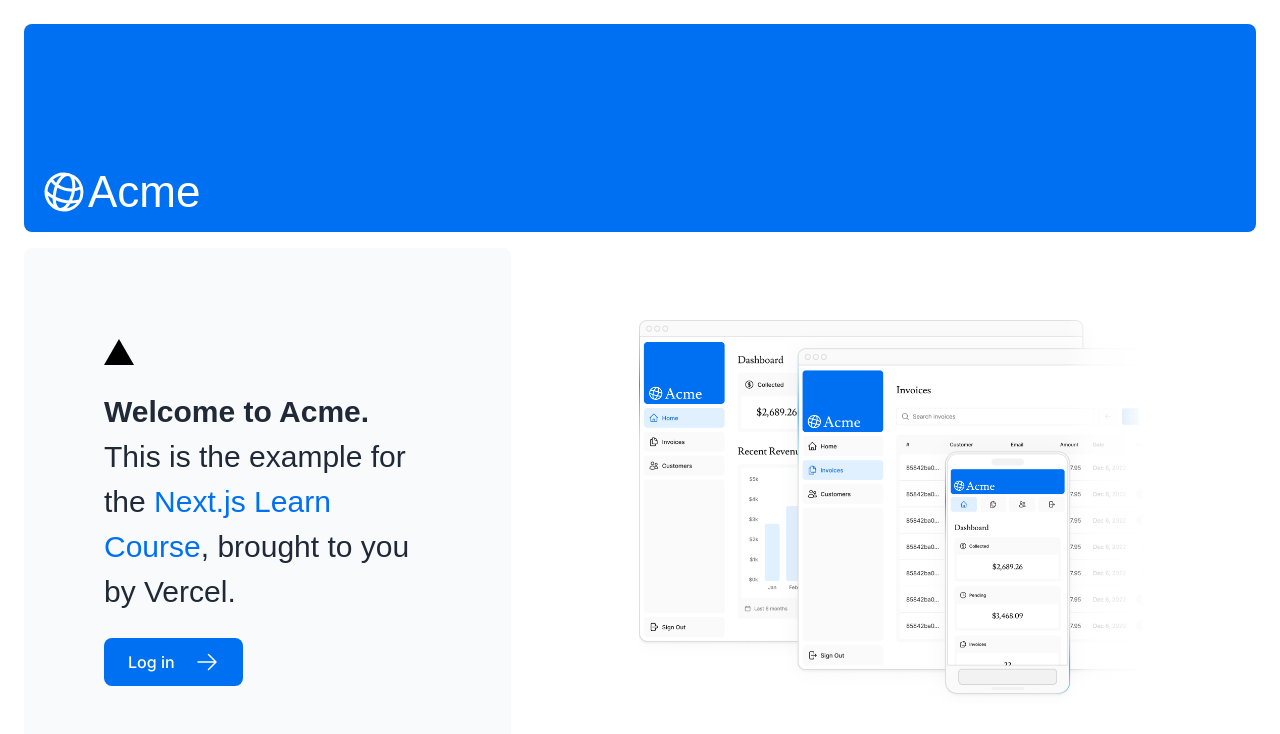
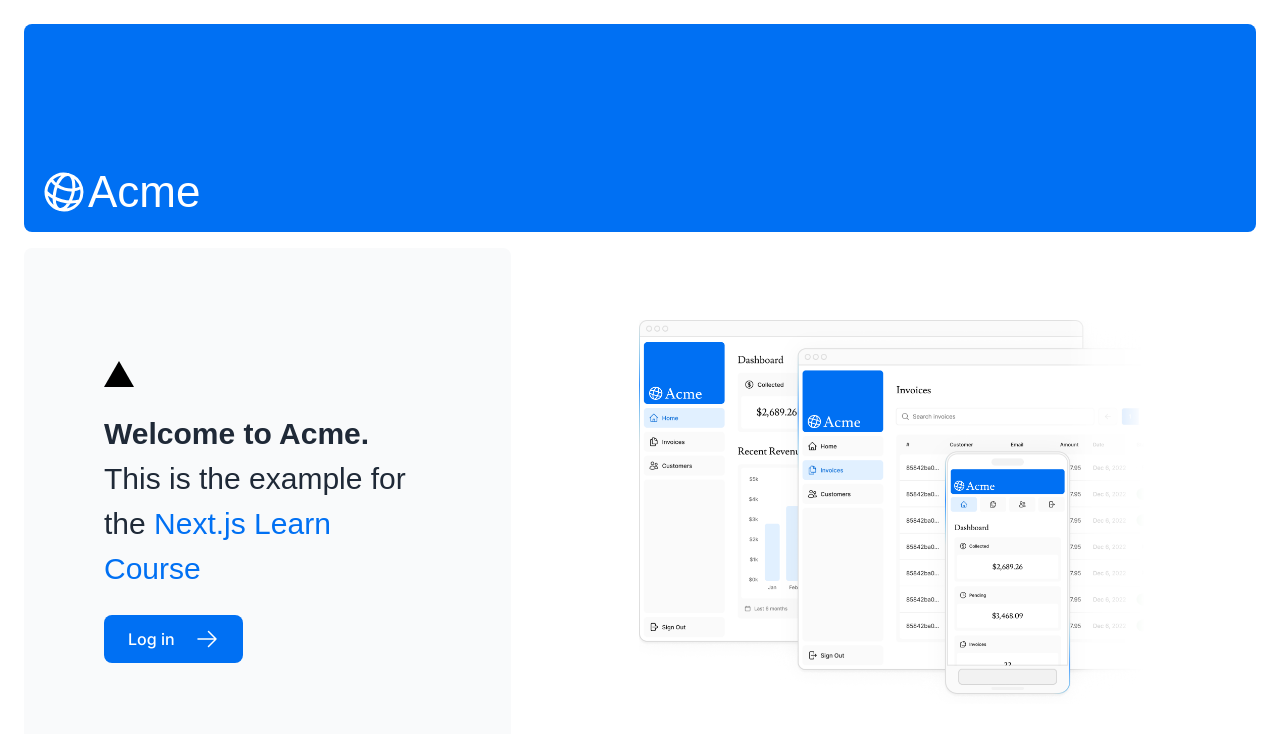
Before and after one commit to Tomi-9/Dashboard, a Next.js app: page / in a window 1280 px wide. Shown: the top 734 px of the page. Built offline with nearby package versions, Linux system fonts and the light colour scheme; a web font is replaced by a local one.

Commit message:
deleted the brough to you by text

```diff
--- a/app/page.tsx
+++ b/app/page.tsx
@@ -20,7 +20,6 @@
             <a href="https://nextjs.org/learn/" className="text-blue-500">
               Next.js Learn Course
             </a>
-            , brought to you by Vercel.
           </p>
           <Link
             href="/login"
```
